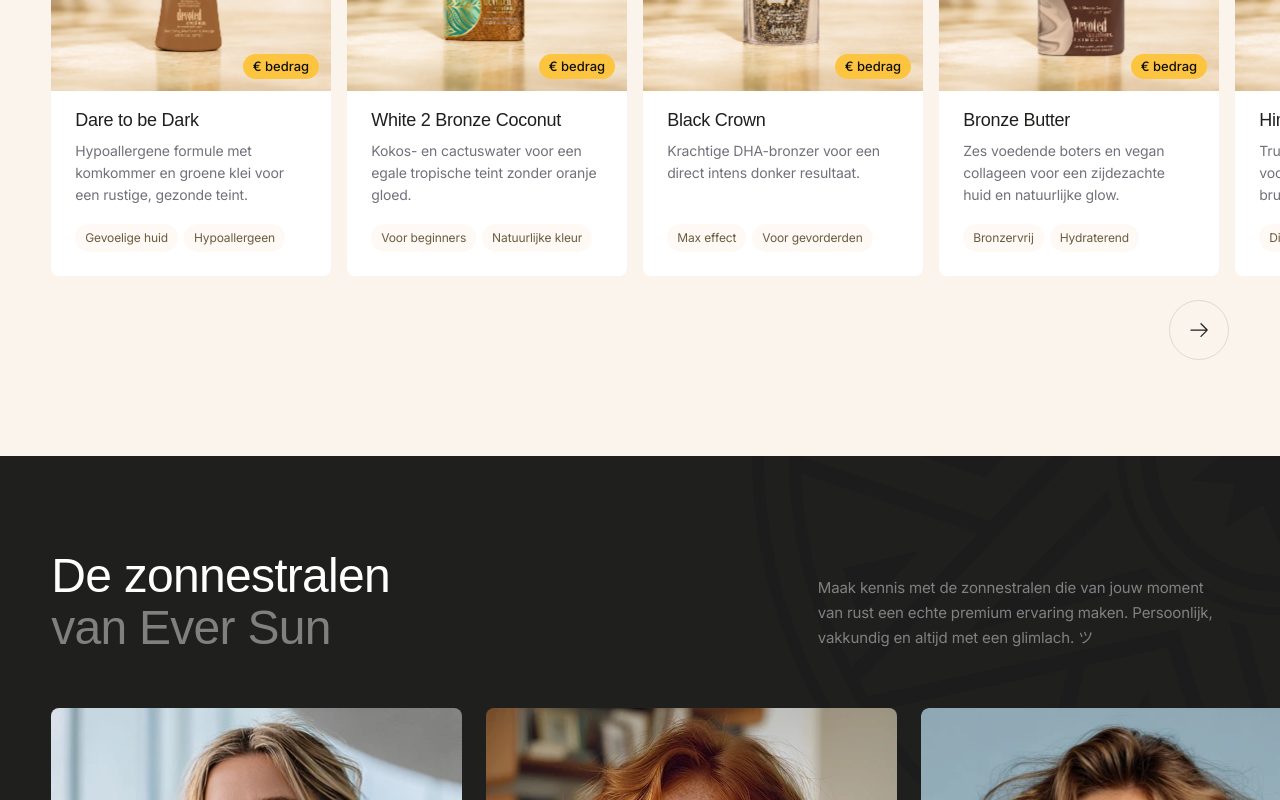
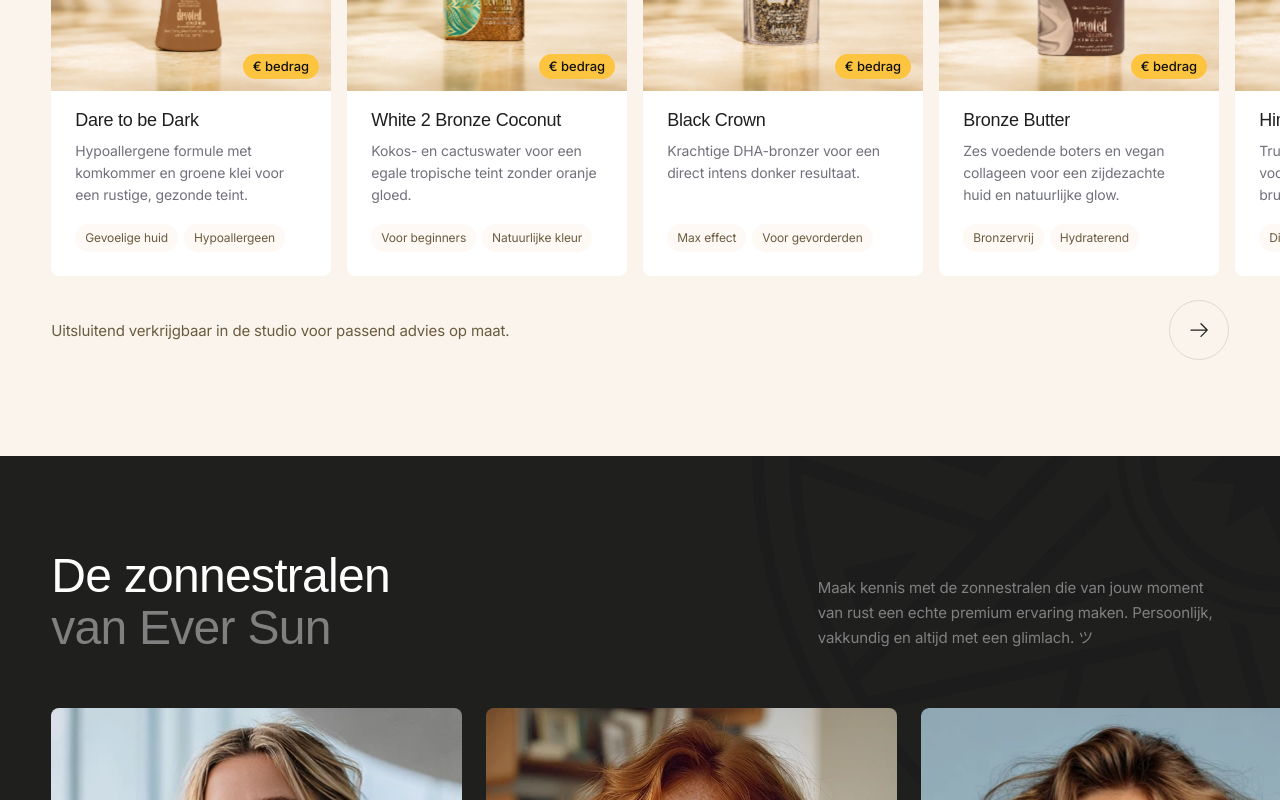
Before and after one commit to timothyvansas-gif/eversun, a Next.js app: page / in a window 1280 px wide. Shown: the part 4224-5024 px from the top of the page. Built offline with nearby package versions, Linux system fonts and the light colour scheme; a web font is replaced by a local one.

Commit message:
feat: add store-only availability notice and reformat scroll controls in product component

```diff
--- a/src/components/producten.tsx
+++ b/src/components/producten.tsx
@@ -250,11 +250,14 @@ export default function Producten() {
             ))}
           </div>
 
-          {canScroll && (
-            <div className="hidden xl:flex justify-end mt-2">
+          <div className="flex items-center justify-between mt-4 xl:mt-2">
+            <p className="text-[#6B5C40] text-[15px] leading-[25px] tracking-[-0.01em] font-sans">
+              Uitsluitend verkrijgbaar in de studio voor passend advies op maat.
+            </p>
+            {canScroll && (
               <button
                 onClick={handleClick}
-                className="w-[60px] h-[60px] rounded-full border border-[#1F1F1E]/12 hover:border-[#1F1F1E]/24 flex items-center justify-center transition-colors cursor-pointer group"
+                className="hidden xl:flex w-[60px] h-[60px] shrink-0 rounded-full border border-[#1F1F1E]/12 hover:border-[#1F1F1E]/24 items-center justify-center transition-colors cursor-pointer group"
               >
                 <svg
                   width="20" height="15" viewBox="0 0 16 13" fill="none" xmlns="http://www.w3.org/2000/svg"
@@ -263,8 +266,8 @@ export default function Producten() {
                   <path d="M9.73343 0.625L14.8921 5.85984C15.036 6.00628 15.036 6.24372 14.8921 6.39016L9.73343 11.625M14.7843 6.125H1" stroke="#1F1F1E" strokeWidth="1.25" strokeLinecap="round" vectorEffect="non-scaling-stroke" />
                 </svg>
               </button>
-            </div>
-          )}
+            )}
+          </div>
 
           <style dangerouslySetInnerHTML={{
             __html: `
```
